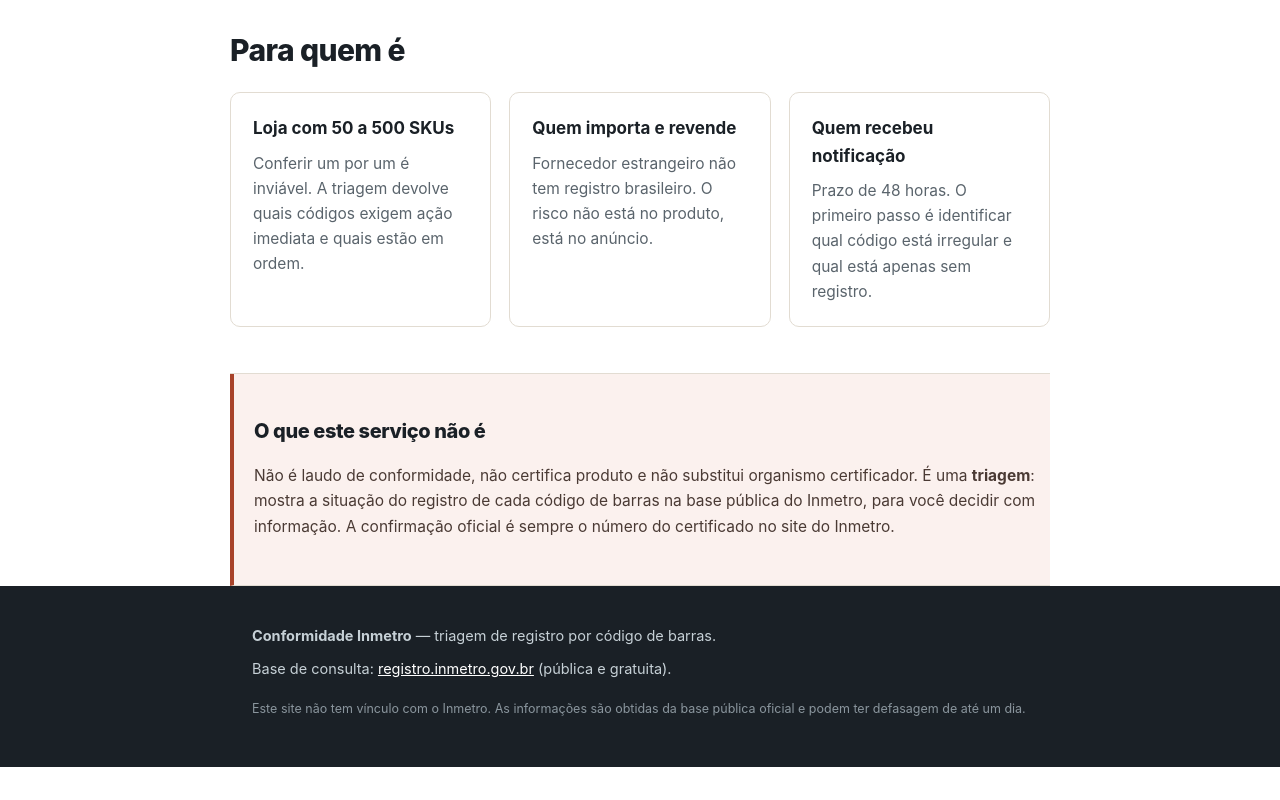
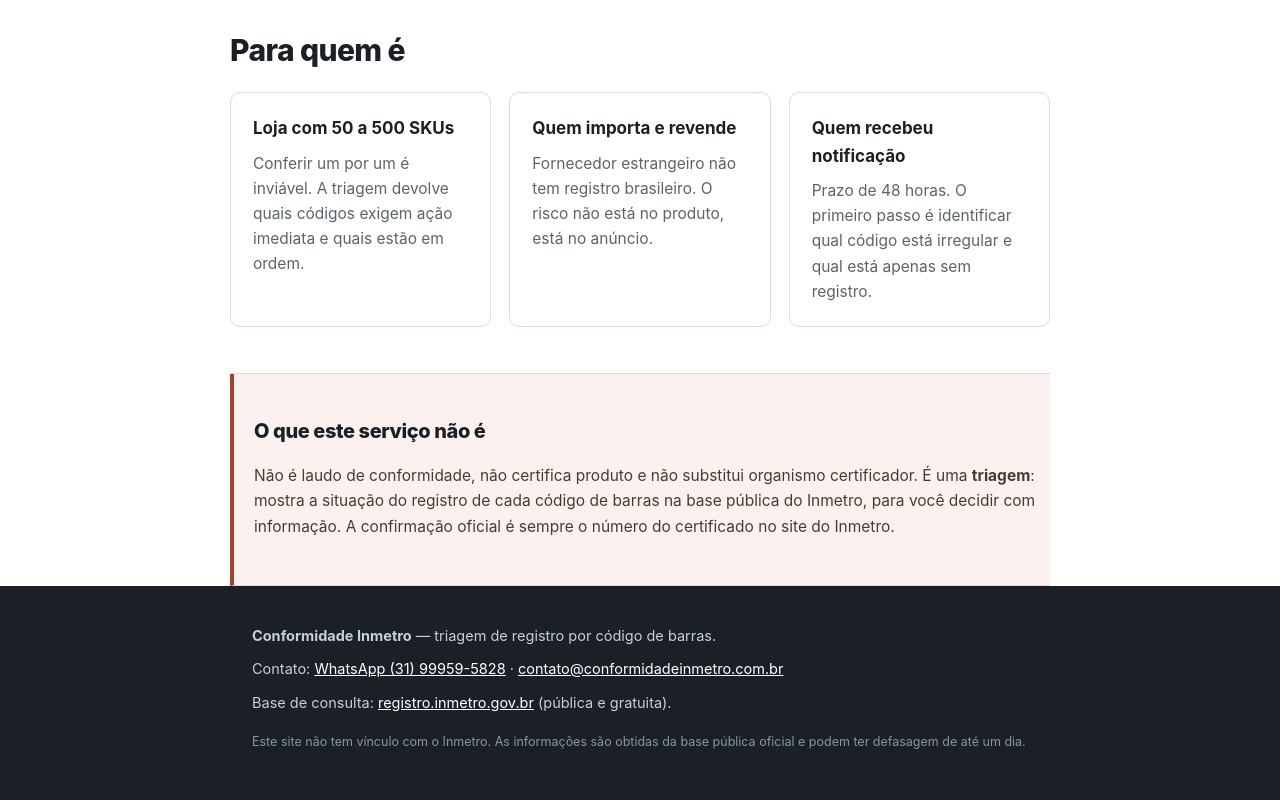
Before and after one commit to alexsjordan-wq/conformidade-inmetro, a plain HTML site: page index.html in a window 1280 px wide. Shown: the part 1469-2269 px from the top of the page. Before the commit the page ends 2236 px from the top, so only its background shows below. Drawn offline with Linux system fonts and the light colour scheme.

Commit message:
Adiciona contato por WhatsApp e e-mail no rodapé

```diff
--- a/index.html
+++ b/index.html
@@ -102,6 +102,8 @@
 <footer class="rodape">
   <div class="wrap">
     <p><strong>Conformidade Inmetro</strong> — triagem de registro por código de barras.</p>
+    <p>Contato: <a href="https://wa.me/5531999595828" target="_blank" rel="noopener">WhatsApp (31) 99959-5828</a>
+       · <a href="mailto:contato@conformidadeinmetro.com.br">contato@conformidadeinmetro.com.br</a></p>
     <p>Base de consulta: <a href="https://registro.inmetro.gov.br/consulta/" target="_blank" rel="noopener">registro.inmetro.gov.br</a> (pública e gratuita).</p>
     <p class="mini">Este site não tem vínculo com o Inmetro. As informações são obtidas
     da base pública oficial e podem ter defasagem de até um dia.</p>
```
